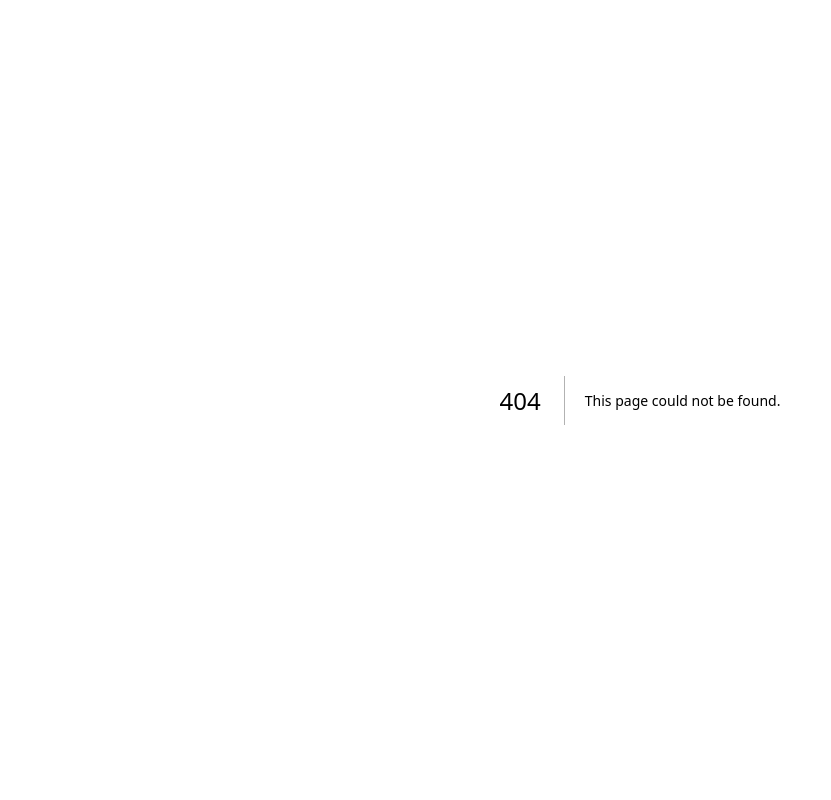
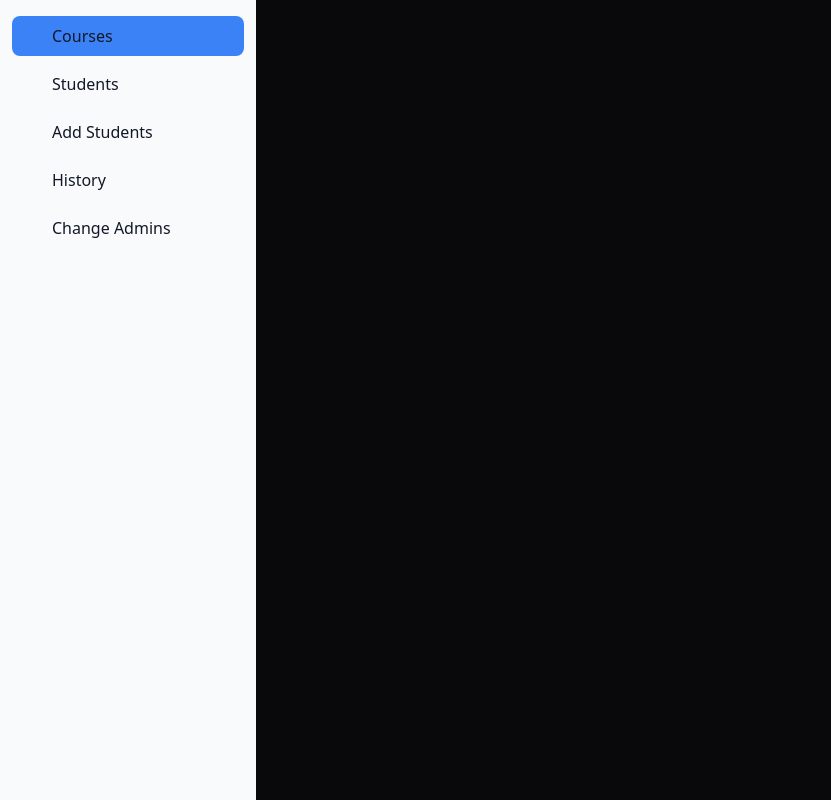
Before and after one commit to 0xPsyop/SMS, a Next.js app in the folder client/: page /courses in a window 1280 px wide. Before the commit this address had no page. Shown: the whole page, without its empty margins (0-831 px from the left). Built offline with nearby package versions, Linux system fonts and the light colour scheme.

Commit message:
changes to navbar

```diff
--- /dev/null
+++ b/client/app/(base)/courses/page.jsx
@@ -0,0 +1,6 @@
+
+export default function Courses(){
+    return(
+       <></>
+    )
+}
--- a/client/app/components/navbar.jsx
+++ b/client/app/components/navbar.jsx
@@ -1,5 +1,21 @@
 'use client'
+
+import Link from "next/link"
+import { usePathname } from 'next/navigation'
+
 export default function Navbar(){
+
+    const pathName = usePathname()
+
+    const courseIcon = "";
+
+    const menus = [
+        {icon:courseIcon, name: "Courses", route:"/courses" },
+        {icon:courseIcon, name: "Students",route:"/students" },
+        {icon:courseIcon, name: "Add Students",route:"/add" },
+        {icon:courseIcon, name: "History",route:"/history" },
+        {icon:courseIcon, name: "Change Admins",route:"/access" },
+    ]
     return (
         <>
             <button data-drawer-target="default-sidebar" data-drawer-toggle="default-sidebar" aria-controls="default-sidebar" type="button" className="inline-flex items-center p-2 mt-2 ms-3 text-sm text-gray-500 rounded-lg sm:hidden hover:bg-gray-100 focus:outline-none focus:ring-2 focus:ring-gray-200 dark:text-gray-400 dark:hover:bg-gray-700 dark:focus:ring-gray-600">
@@ -10,32 +26,23 @@ export default function Navbar(){
             </button>
 
             <aside id="default-sidebar" className="fixed top-0 left-0 z-40 w-64 h-screen transition-transform -translate-x-full sm:translate-x-0" aria-label="Sidebar">
-                <div className="h-full px-3 py-4 overflow-y-auto bg-gray-50 dark:bg-gray-800">
+                <div className="h-full px-3 py-4 overflow-y-auto bg-gray-50 dark:bg-blue-900">
                     <ul className="space-y-2 font-medium">
-                        {/* Sidebar content */}
+
+                     {menus.map((menu, i)=>(
+                        <li>
+                        <Link key={i} href={menu.route} className={`flex items-center p-2 text-gray-900 rounded-lg dark:text-white hover:bg-gray-100 dark:hover:bg-blue-500 group ${pathName.includes(menu.route) && " bg-blue-500"}`}>
+                            <svg className="w-5 h-5 text-gray-500 transition duration-75 dark:text-gray-400 group-hover:text-gray-900 dark:group-hover:text-white" aria-hidden="true" xmlns="http://www.w3.org/2000/svg" fill="currentColor" viewBox="0 0 22 21">
+                               {menu.icon}
+                            </svg>
+                            <span className="ms-3">{menu.name}</span>
+                        </Link>
+                         </li>
+                     ))}
                     </ul>
                 </div>
             </aside>
 
-            <div className="p-4 sm:ml-64">
-                <div className="p-4 border-2 border-gray-200 border-dashed rounded-lg dark:border-gray-700">
-                    <div className="grid grid-cols-3 gap-4 mb-4">
-                        {/* Grid content */}
-                    </div>
-                    <div className="flex items-center justify-center h-48 mb-4 rounded bg-gray-50 dark:bg-gray-800">
-                        {/* Flex content */}
-                    </div>
-                    <div className="grid grid-cols-2 gap-4 mb-4">
-                        {/* More grid content */}
-                    </div>
-                    <div className="flex items-center justify-center h-48 mb-4 rounded bg-gray-50 dark:bg-gray-800">
-                        {/* Another flex content */}
-                    </div>
-                    <div className="grid grid-cols-2 gap-4">
-                        {/* More grid content */}
-                    </div>
-                </div>
-            </div>
         </>
     );
 }
```
